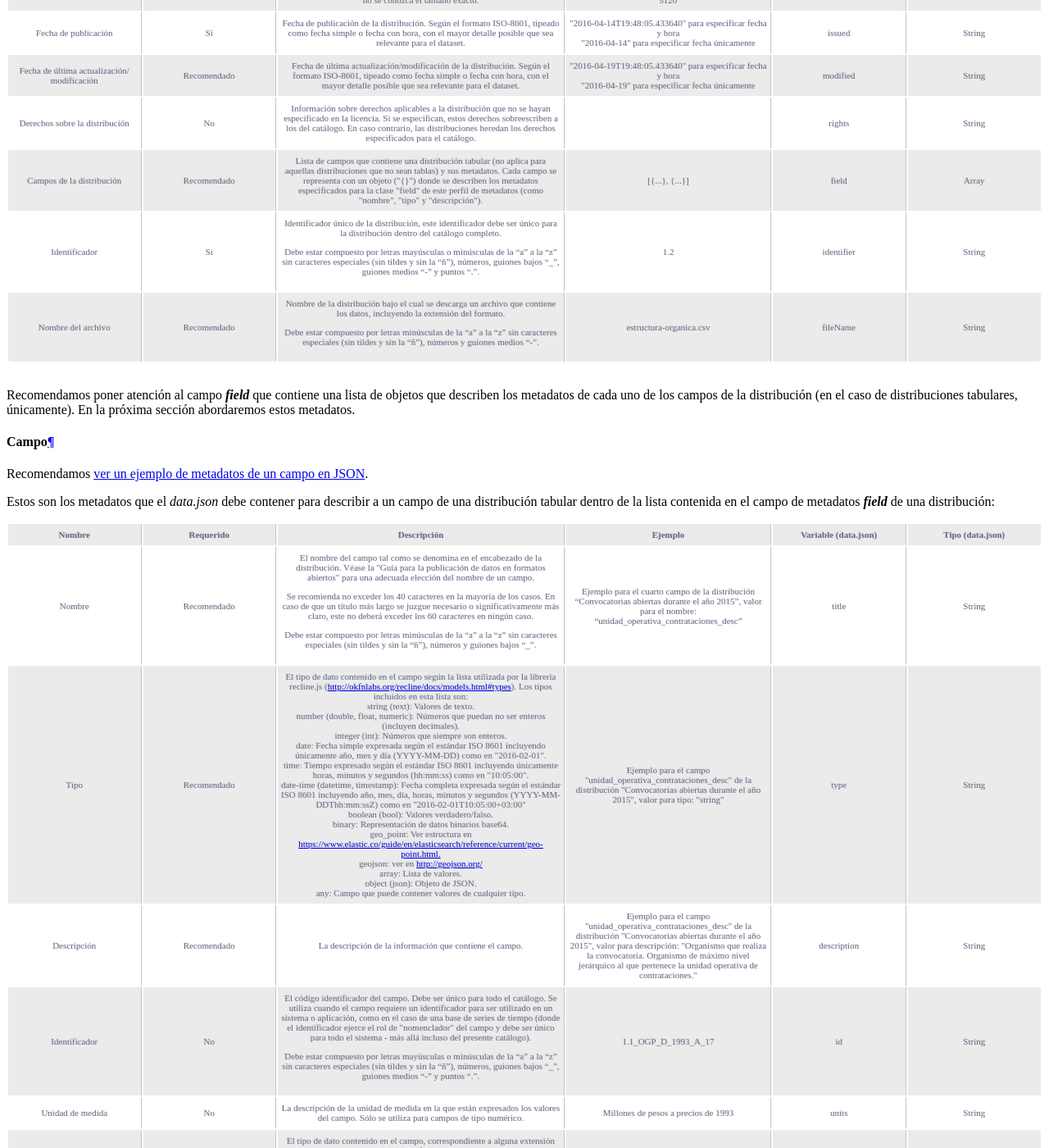
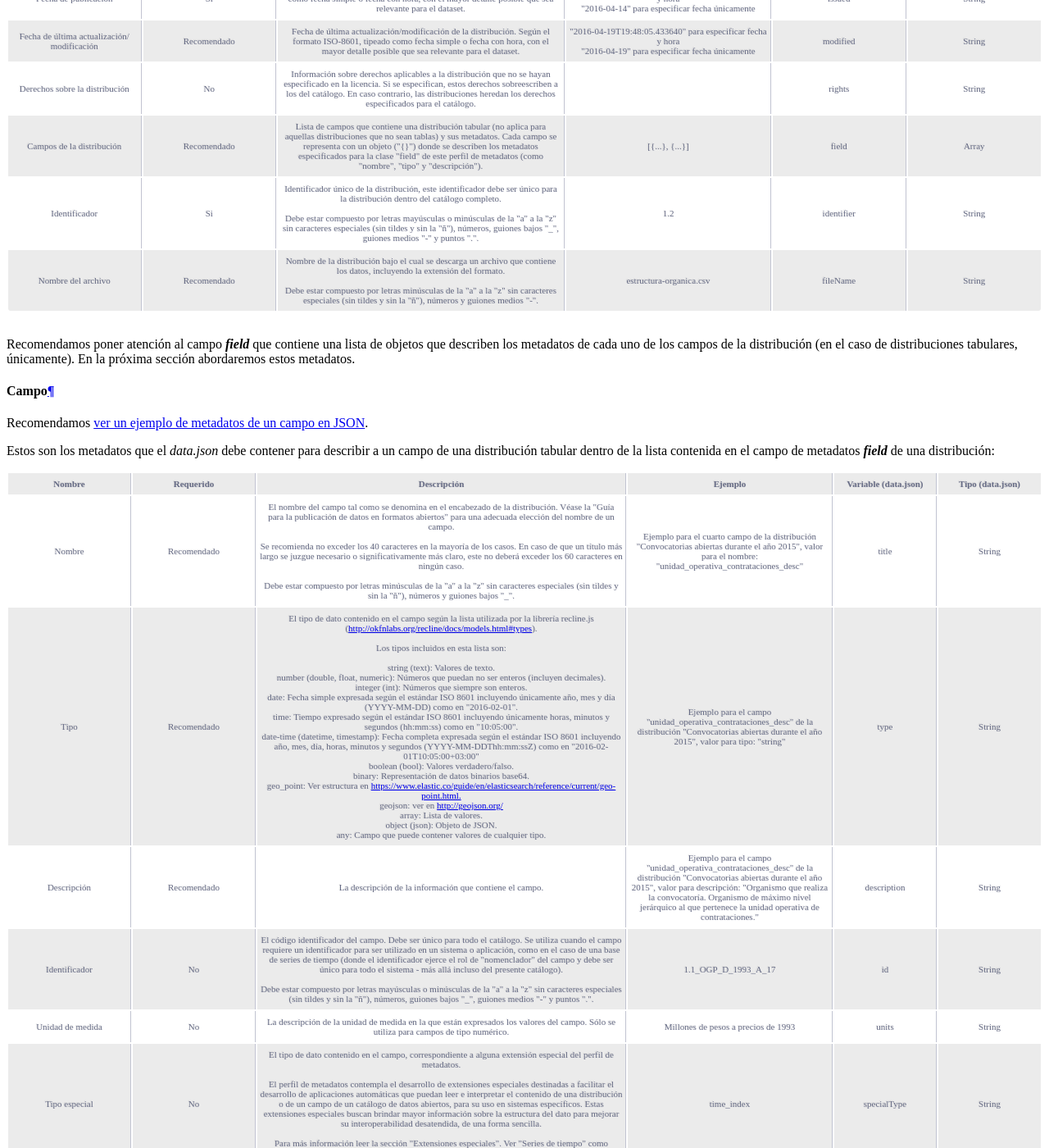
Before and after one commit to datosgobar/paquete-apertura-datos, a Sphinx documentation site: the page built from docs/guia_metadatos.md, in a window 1280 px wide and 1400 px high, scrolled down 15008 px. Shown: the whole window at 82% size. Built offline with Sphinx 7.4.7 and the Read the Docs theme 2.0.0, drawn with Linux system fonts in a browser that asks for light colours; comment, search, counter and statistics services are not loaded; some of the changed text lies outside the part shown.

Commit message:
Cambio nombre del campo `landingPage` de "Dataset" (pasa de llamarse "Fuente" a "Página de referencia") y pasa de ser "optativo" a "recomendado". Corrijo cuestiones de formato de las tablas.

```diff
--- a/docs/guia_metadatos.md
+++ b/docs/guia_metadatos.md
@@ -371,9 +371,9 @@
     </td>
   </tr>
   <tr>
-    <td>Fuente</td>
-    <td>No</td>
-    <td>URL de una página web a través de la cual se puede acceder al dataset, sus recursos o información adicional sobre el mismo.</td>
+    <td>Página de referencia</td>
+    <td>Recomendado</td>
+    <td>URL de la página web a través de la cual se puede acceder al dataset, sus recursos o información adicional sobre el mismo. Si el catálogo se administra mediante un Portal Andino o cualquier otra tecnología utilizada para implementar portales de datos abiertos (CKAN, JUNAR, etc.) debe utilizarse la URL generada por el portal.</td>
     <td>http://datos.gob.ar/dataset/sistema-de-contrataciones-electronicas-argentina-compra</td>
   </tr>
   <tr>
@@ -722,9 +722,7 @@
   <tr>
     <td>Identificador</td>
     <td>Recomendado</td>
-    <td>En Argentina, es el identificador único del catálogo dentro de la Red de Nodos de Datos Abiertos de la Administración Pública Nacional. Este identificador es otorgado por la Dirección Nacional de Datos e Información Pública cuando un nuevo nodo pide ser incorporado a la red para su federación en el nodo concentrador de datos abiertos de la APN (http://www.datos.gob.ar).<br/>
-
-    El identificador debe ser una o más palabras en minúsculas, separadas con guiones medios, sin usar caracteres especiales. Identifica en forma breve, sucinta y declarativa al nodo.</td>
+    <td>En Argentina, es el identificador único del catálogo dentro de la Red de Nodos de Datos Abiertos de la Administración Pública Nacional. Este identificador es otorgado por la Dirección Nacional de Datos e Información Pública cuando un nuevo nodo pide ser incorporado a la red para su federación en el nodo concentrador de datos abiertos de la APN (http://www.datos.gob.ar).<br/> <br/> El identificador debe ser una o más palabras en minúsculas, separadas con guiones medios, sin usar caracteres especiales. Identifica en forma breve, sucinta y declarativa al nodo.</td>
     <td>"enacom"<br/>
     "energia"<br/>
     "desarrollo-social"<br/>
@@ -939,9 +936,7 @@
   <tr>
     <td>Fuente primaria</td>
     <td>No</td>
-    <td>Fuente original o primaria de los datos publicados en el dataset. Se utiliza cuando la entidad responsable de la publicación del dataset, no es la entidad que produce los datos.<br/>
-
-En el caso de organizaciones, detallar la estructura jerárquica separada por puntos, de manera jerárquicamente descendiente. Si la organización es parte de la Administración Pública Nacional y está listada en el dataset llamado "Estructura Organica del Poder Ejecutivo Nacional" (http://datos.gob.ar/dataset/estructura-organica-pen), deberá utilizarse la denominación allí documentada.</td>
+    <td>Fuente original o primaria de los datos publicados en el dataset. Se utiliza cuando la entidad responsable de la publicación del dataset, no es la entidad que produce los datos.<br/><br/> En el caso de organizaciones, detallar la estructura jerárquica separada por puntos, de manera jerárquicamente descendiente. Si la organización es parte de la Administración Pública Nacional y está listada en el dataset llamado "Estructura Organica del Poder Ejecutivo Nacional" (http://datos.gob.ar/dataset/estructura-organica-pen), deberá utilizarse la denominación allí documentada.</td>
     <td>Ministerio de Hacienda. Instituto Nacional de Estadísticas y Censos. Dirección Nacional de Cuentas Nacionales.</td>
     <td>source</td>
     <td>String</td>
@@ -1073,9 +1068,7 @@
   <tr>
     <td>Identificador</td>
     <td>Si</td>
-    <td>Identificador único de la distribución, este identificador debe ser único para la distribución dentro del catálogo completo.<br/>
-
-Debe estar compuesto por letras mayúsculas o minúsculas de la "a" a la "z" sin caracteres especiales (sin tildes y sin la "ñ"), números, guiones bajos "_", guiones medios "-" y puntos ".".</td>
+    <td>Identificador único de la distribución, este identificador debe ser único para la distribución dentro del catálogo completo.<br/><br/>Debe estar compuesto por letras mayúsculas o minúsculas de la "a" a la "z" sin caracteres especiales (sin tildes y sin la "ñ"), números, guiones bajos "_", guiones medios "-" y puntos ".".</td>
     <td>1.2</td>
     <td>identifier</td>
     <td>String</td>
@@ -1083,9 +1076,7 @@
   <tr>
     <td>Nombre del archivo</td>
     <td>Recomendado</td>
-    <td>Nombre de la distribución bajo el cual se descarga un archivo que contiene los datos, incluyendo la extensión del formato.<br/>
-
-Debe estar compuesto por letras minúsculas de la "a" a la "z" sin caracteres especiales (sin tildes y sin la "ñ"), números y guiones medios "-".</td>
+    <td>Nombre de la distribución bajo el cual se descarga un archivo que contiene los datos, incluyendo la extensión del formato.<br/><br/>Debe estar compuesto por letras minúsculas de la "a" a la "z" sin caracteres especiales (sin tildes y sin la "ñ"), números y guiones medios "-".</td>
     <td>estructura-organica.csv</td>
     <td>fileName</td>
     <td>String</td>
@@ -1103,12 +1094,12 @@
 
 <table  class="six-columns">
 <colgroup>
-    <col style="width:13%">
-    <col style="width:13%">
-    <col style="width:28%">
+    <col style="width:12%">
+    <col style="width:12%">
+    <col style="width:36%">
     <col style="width:20%">
-    <col style="width:13%">
-    <col style="width:13%">
+    <col style="width:10%">
+    <col style="width:10%">
   </colgroup>
   <tr>
     <td>Nombre</td>
@@ -1121,11 +1112,7 @@
   <tr>
     <td>Nombre</td>
     <td>Recomendado</td>
-    <td>El nombre del campo tal como se denomina en el encabezado de la distribución. Véase la "Guía para la publicación de datos en formatos abiertos" para una adecuada elección del nombre de un campo.
-
-Se recomienda no exceder los 40 caracteres en la mayoría de los casos. En caso de que un título más largo se juzgue necesario o significativamente más claro, este no deberá exceder los 60 caracteres en ningún caso.
-
-Debe estar compuesto por letras minúsculas de la "a" a la "z" sin caracteres especiales (sin tildes y sin la "ñ"), números y guiones bajos "_".</td>
+    <td>El nombre del campo tal como se denomina en el encabezado de la distribución. Véase la "Guía para la publicación de datos en formatos abiertos" para una adecuada elección del nombre de un campo.<br/><br/>Se recomienda no exceder los 40 caracteres en la mayoría de los casos. En caso de que un título más largo se juzgue necesario o significativamente más claro, este no deberá exceder los 60 caracteres en ningún caso.<br/><br/>Debe estar compuesto por letras minúsculas de la "a" a la "z" sin caracteres especiales (sin tildes y sin la "ñ"), números y guiones bajos "_".</td>
     <td>Ejemplo para el cuarto campo de la distribución "Convocatorias abiertas durante el año 2015", valor para el nombre: "unidad_operativa_contrataciones_desc"</td>
     <td>title</td>
     <td>String</td>
@@ -1134,7 +1121,7 @@
     <td>Tipo</td>
     <td>Recomendado</td>
     <td>El tipo de dato contenido en el campo según la lista utilizada por la librería recline.js (<a href="http://okfnlabs.org/recline/docs/models.html#types">http://okfnlabs.org/recline/docs/models.html#types</a>).
-    Los tipos incluidos en esta lista son:<br/>
+    <br/><br/>Los tipos incluidos en esta lista son:<br/><br/>
     string (text): Valores de texto.<br/>
     number (double, float, numeric): Números que puedan no ser enteros (incluyen decimales).<br/>
     integer (int): Números que siempre son enteros.<br/>
@@ -1163,9 +1150,7 @@
   <tr>
     <td>Identificador</td>
     <td>No</td>
-    <td>El código identificador del campo. Debe ser único para todo el catálogo. Se utiliza cuando el campo requiere un identificador para ser utilizado en un sistema o aplicación, como en el caso de una base de series de tiempo (donde el identificador ejerce el rol de "nomenclador" del campo y debe ser único para todo el sistema - más allá incluso del presente catálogo).<br/>
-
-Debe estar compuesto por letras mayúsculas o minúsculas de la "a" a la "z" sin caracteres especiales (sin tildes y sin la "ñ"), números, guiones bajos "_", guiones medios "-" y puntos ".".</td>
+    <td>El código identificador del campo. Debe ser único para todo el catálogo. Se utiliza cuando el campo requiere un identificador para ser utilizado en un sistema o aplicación, como en el caso de una base de series de tiempo (donde el identificador ejerce el rol de "nomenclador" del campo y debe ser único para todo el sistema - más allá incluso del presente catálogo).<br/><br/>Debe estar compuesto por letras mayúsculas o minúsculas de la "a" a la "z" sin caracteres especiales (sin tildes y sin la "ñ"), números, guiones bajos "_", guiones medios "-" y puntos ".".</td>
     <td>1.1_OGP_D_1993_A_17</td>
     <td>id</td>
     <td>String</td>
@@ -1181,11 +1166,7 @@
   <tr>
     <td>Tipo especial</td>
     <td>No</td>
-    <td>El tipo de dato contenido en el campo, correspondiente a alguna extensión especial del perfil de metadatos.<br/>
-
-El perfil de metadatos contempla el desarrollo de extensiones especiales destinadas a facilitar el desarrollo de aplicaciones automáticas que puedan leer e interpretar el contenido de una distribución o de un campo de un catálogo de datos abiertos, para su uso en sistemas específicos. Estas extensiones especiales buscan brindar mayor información sobre la estructura del dato para mejorar su interoperabilidad desatendida, de una forma sencilla.<br/>
-
-Para más información leer la sección "Extensiones especiales". Ver "Series de tiempo" como ejemplo de una extensión especial al perfil de metadatos.</td>
+    <td>El tipo de dato contenido en el campo, correspondiente a alguna extensión especial del perfil de metadatos.<br/><br/>El perfil de metadatos contempla el desarrollo de extensiones especiales destinadas a facilitar el desarrollo de aplicaciones automáticas que puedan leer e interpretar el contenido de una distribución o de un campo de un catálogo de datos abiertos, para su uso en sistemas específicos. Estas extensiones especiales buscan brindar mayor información sobre la estructura del dato para mejorar su interoperabilidad desatendida, de una forma sencilla.<br/><br/>Para más información leer la sección "Extensiones especiales". Ver "Series de tiempo" como ejemplo de una extensión especial al perfil de metadatos.</td>
     <td>time_index</td>
     <td>specialType</td>
     <td>String</td>
```
Also changed, not shown: other parts of docs/guia_metadatos.md (+2 -3 lines).
